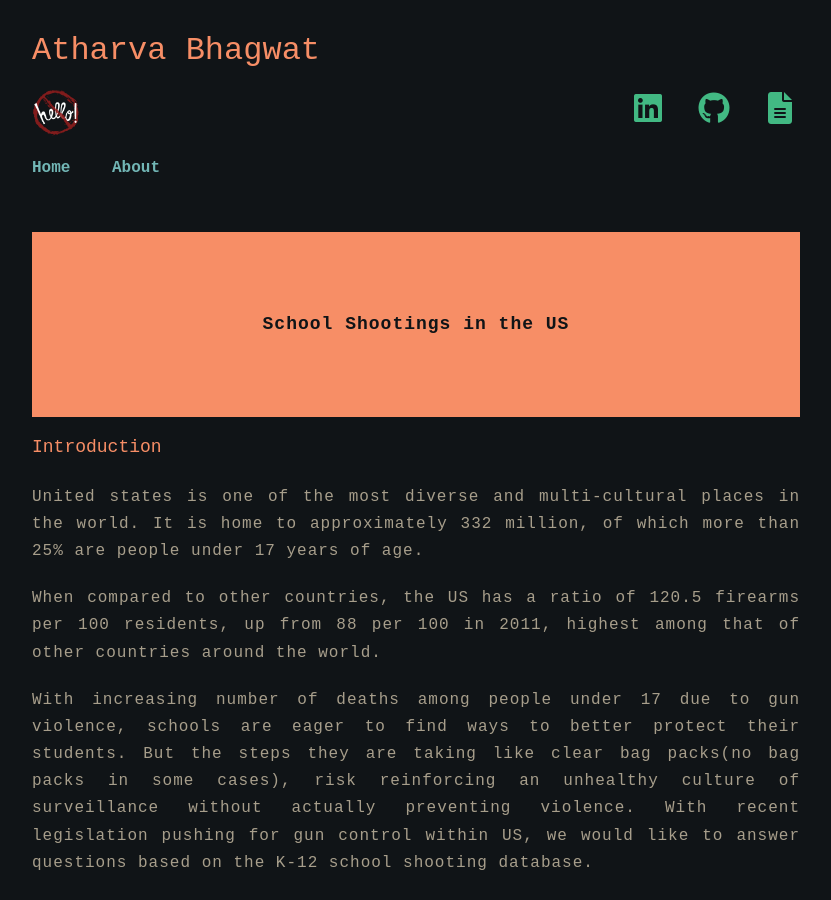
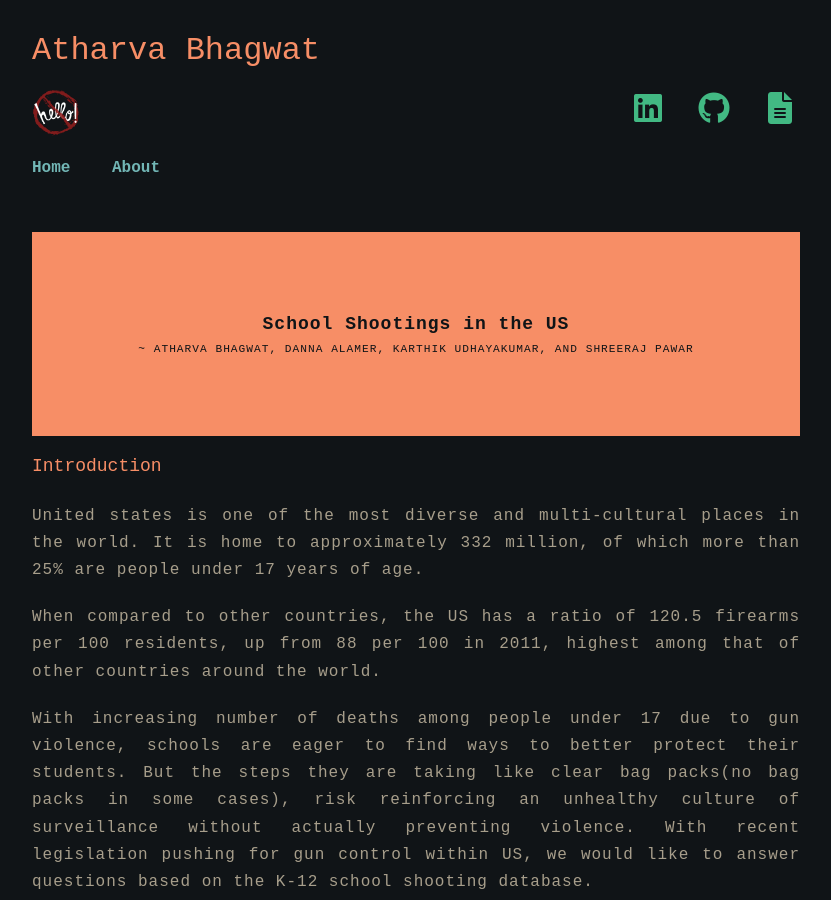
Before and after one commit to atharva-bhagwat/atharva-bhagwat.github.io, a Jekyll site: the page built from all_collections/_posts/2022-12-15-school-shootings-in-the-us.md, in a window 1280 px wide and 900 px high. Shown: the whole window, without its empty margins (224-1055 px from the left). Built offline with Jekyll 4.4.1, drawn with Linux system fonts in a browser that asks for light colours; nearby versions of some CDN libraries; a script that is not in the unit is left out; some of the changed lines change nothing that is shown.

Commit message:
Add authors

```diff
--- a/_layouts/post.html
+++ b/_layouts/post.html
@@ -26,7 +26,7 @@
       <!-- page content -->
       <main class="content">
         <p class="title">
-          {{page.title}}<!--  <span class="meta">~ {{page.author}}</span> -->
+          {{page.title}} <span class="meta">~ {{page.author}}</span>
         </p>
         {{content}}
       </main>
--- a/all_collections/_posts/2022-12-15-school-shootings-in-the-us.md
+++ b/all_collections/_posts/2022-12-15-school-shootings-in-the-us.md
@@ -3,7 +3,7 @@ layout: post
 title: School Shootings in the US
 date: 2022-12-15
 tags: Project
-author: Atharva Bhagwat
+author: Atharva Bhagwat, Danna Alamer, Karthik Udhayakumar, and Shreeraj Pawar
 logo: "images/logo/nohello.png"
 ---
 
--- a/assets/js/plots.js
+++ b/assets/js/plots.js
@@ -478,7 +478,6 @@ function plot4(){
       .attr('dominant-baseline', 'hanging')
 
    function mouseEnter(event, d) {
-    console.log("qwer",d);
     d3.select(this)
         .attr('stroke', '#101417');
 
@@ -597,9 +596,9 @@ function plot5(){
       .attr('y', 2)
       .attr('x', 3)
       .attr('dominant-baseline', 'hanging')
+      .style("text-anchor", "mid");
 
    function mouseEnter(event, d) {
-    console.log("qwer",d);
     d3.select(this)
         .attr('stroke', '#101417');
 
@@ -824,18 +823,18 @@ function generatePies(data, divName) {
     .append('text')
       .text(d => stateAbMap[d.State])
       .attr('font-family', 'sans-serif')
+      .attr('fill', 'white')
       .attr('text-anchor', 'middle')
       .attr('font-size', 12)
       .attr('dominant-baseline', 'hanging');
 
-  const radius = 2;
   const tooltip = g.append('g')
       .attr('visibility', 'hidden');
 
   const tooltipHeight = 16;
 
   const tooltipRect = tooltip.append('rect')
-      .attr('fill', 'black')
+      .attr('fill', '#101417')
       .attr('rx', 5)
       .attr('height', tooltipHeight);
 
@@ -848,9 +847,8 @@ function generatePies(data, divName) {
       .attr('dominant-baseline', 'hanging')
 
   function mouseEnter(event, d) {
-    console.log(d)
     d3.select(this)
-        .attr('stroke', 'black');
+        .attr('stroke', '#101417');
 
     amountText.text(`${d.data.weapon}: ${d.data.count}`)
 
@@ -908,7 +906,6 @@ function getAgeBin(){
   })
   const age_bin_disbn = []
   Object.keys(res).forEach(b=>{
-    console.log(b,res[b])
     const val = d3.rollup(res[b],group=>group.length,item=>item.Gender||"Unknown")
     age_bin_disbn.push([b,val])
   })
@@ -917,6 +914,7 @@ function getAgeBin(){
 
 function plot9(){
   const age_group_dsbn = getAgeBin();
+  console.log(age_group_dsbn)
   const ageRanges = d3.map(age_group_dsbn, d => d[0]);
   const genders = ["Unknown", "Male", "Female", "Transgender"];
   const q3_maxValue = d3.max(
@@ -982,7 +980,7 @@ function plot9(){
       .attr('y', 30)
       .attr('dominant-baseline', 'hanging')
       .attr('text-align', 'middle')
-      .attr('fill', 'black')
+      .attr('fill', 'white')
       .text('Age Range');
 
  g.append('g')
@@ -992,7 +990,7 @@ function plot9(){
     .attr('y', q3_visHeight / 2)
     .attr('dominant-baseline', 'middle')
     .attr('text-align', 'end')
-    .attr('fill', 'black')
+    .attr('fill', 'white')
     .text('Count');
 }
 
```
